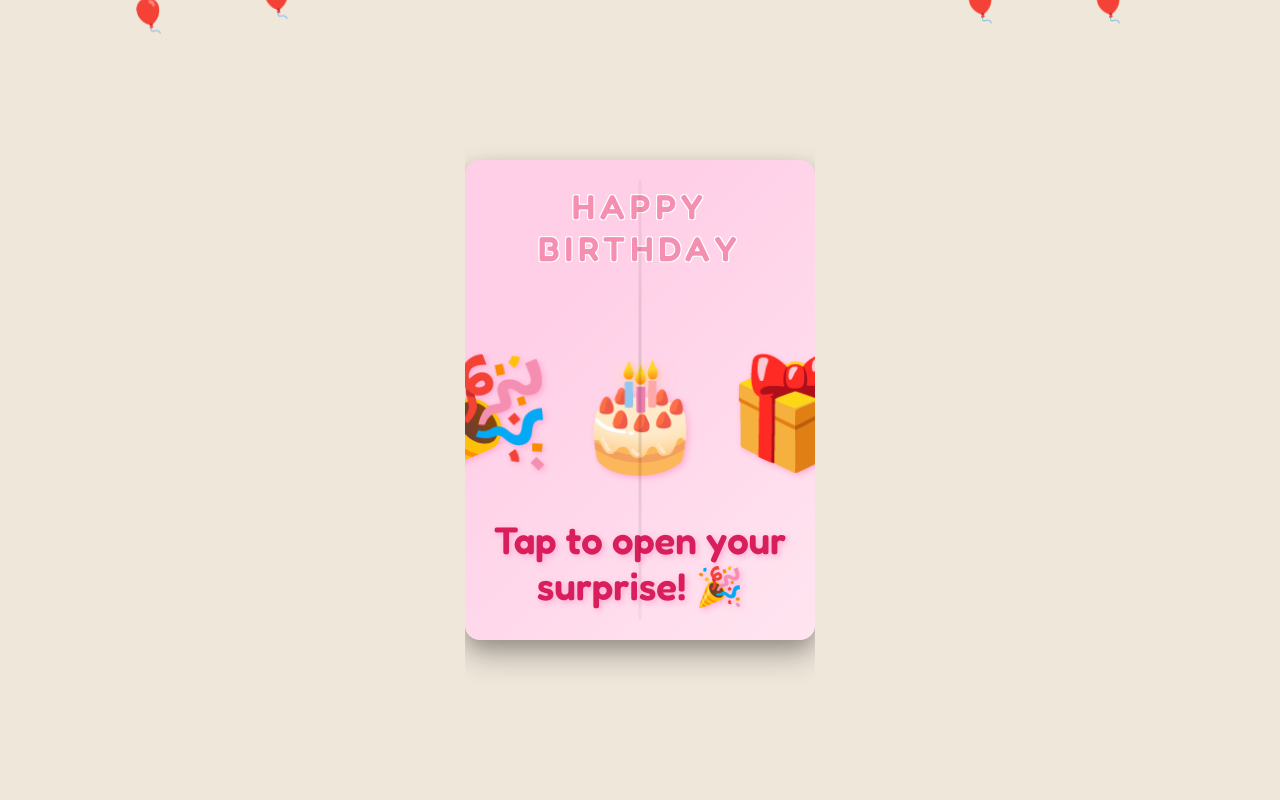
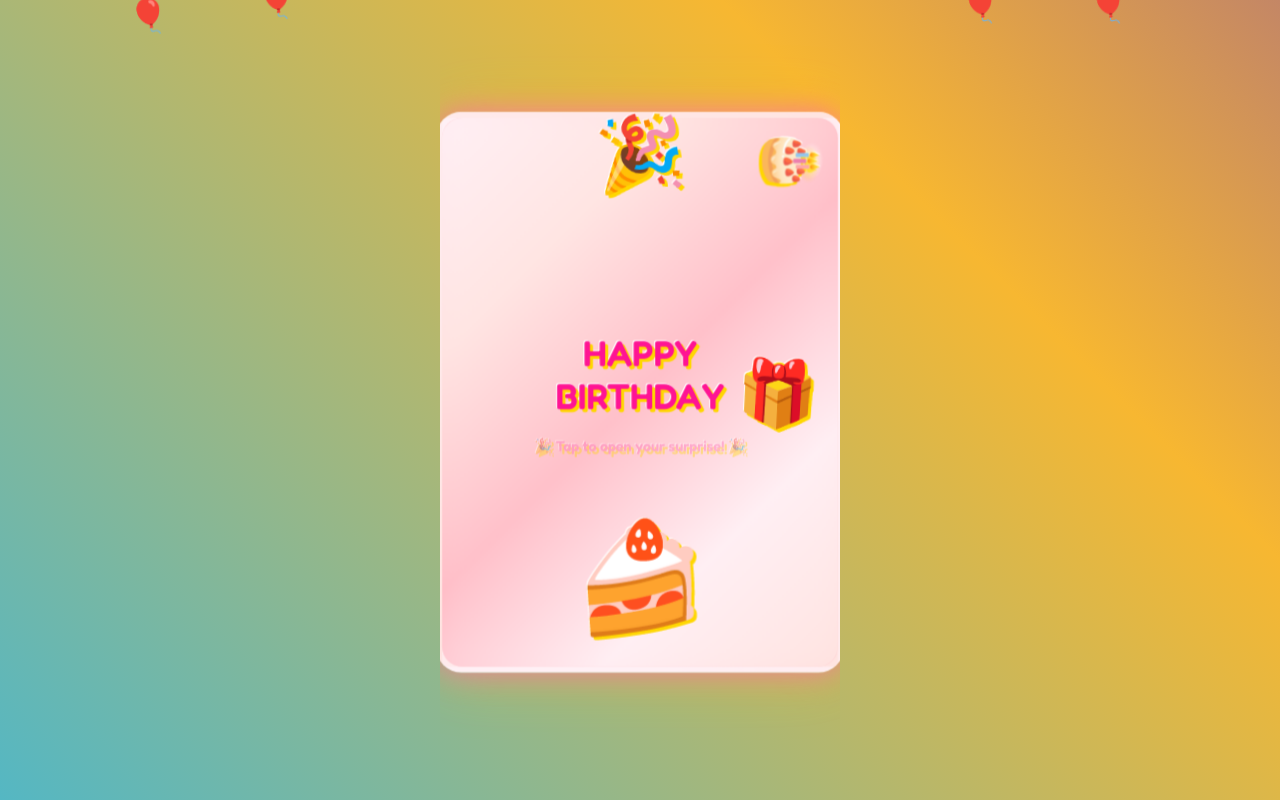
Before and after one commit to t-zr/bdaycard, a plain HTML site: page index.html in a window 1280 px wide. Drawn offline with Linux system fonts and the light colour scheme.

Commit message:
Update index.html

```diff
--- a/index.html
+++ b/index.html
@@ -4,219 +4,224 @@
   <meta charset="UTF-8" />
   <meta name="viewport" content="width=device-width, initial-scale=1, maximum-scale=1, user-scalable=no" />
   <title>🎉 Birthday Card 🎉</title>
-<link href="https://fonts.googleapis.com/css2?family=Fredoka:wght@400;600&family=Great+Vibes&family=Orbitron:wght@700&display=swap" rel="stylesheet" />
+  <link href="https://fonts.googleapis.com/css2?family=Orbitron:wght@700&family=Fredoka:wght@400;600&display=swap" rel="stylesheet">
   <style>
     html, body {
-    margin: 0; padding: 0;
+      margin: 0;
+      padding: 0;
       height: 100vh;
-    background: #f0e7db;
-    display: flex; justify-content: center; align-items: center;
       font-family: 'Fredoka', sans-serif;
-    user-select: none;
+      background: linear-gradient(45deg, #ff6b6b, #4ecdc4, #45b7d1, #f7b731, #5f27cd, #ff6b6b);
+      background-size: 400% 400%;
+      background-attachment: fixed;
+      animation: gradientShift 8s ease infinite;
+      display: flex;
+      justify-content: center;
+      align-items: center;
       overflow: hidden;
+      cursor: pointer;
     }
 
-  #cardContainer {
-    width: 350px;
-    height: 480px;
-    perspective: 2500px;
-    position: relative;
-    cursor: pointer;
-    box-shadow: 0 15px 30px rgba(0,0,0,0.3);
-    border-radius: 15px;
-    background: transparent;
-    transition: box-shadow 0.3s ease;
-    z-index: 10;
-  }
-  #cardContainer:hover {
-    box-shadow: 0 25px 45px rgba(0,0,0,0.45);
+    @keyframes gradientShift {
+      0% { background-position: 0% 50%; }
+      50% { background-position: 100% 50%; }
+      100% { background-position: 0% 50%; }
     }
 
-  #cardContainer::before {
-    content: '';
-    position: absolute;
-    top: 20px; bottom: 20px;
-    left: 50%;
-    width: 3px;
-    background: linear-gradient(180deg, rgba(0,0,0,0.04), rgba(0,0,0,0.12), rgba(0,0,0,0.04));
-    border-radius: 2px;
-    transform: translateX(-50%);
-    z-index: 20;
-    pointer-events: none;
-  }
-
-  .card {
-    width: 100%;
-    height: 100%;
-    position: relative;
-    transform-style: preserve-3d;
-    transition: transform 1.25s cubic-bezier(0.68, -0.55, 0.265, 1.55);
-    border-radius: 15px;
-    box-shadow: inset 0 0 10px rgba(0,0,0,0.1);
-  }
-  .card.open {
-    transform: rotateY(-180deg);
-    cursor: default;
-    box-shadow: none;
-  }
-
-  .card-face {
+    .floating-elements {
       position: absolute;
       width: 100%;
       height: 100%;
-    top: 0; left: 0;
-    border-radius: 15px;
-    background: #fffef9;
-    box-shadow:
-      0 6px 15px rgba(0,0,0,0.12);
-    padding: 30px 25px;
-    box-sizing: border-box;
-    display: flex;
-    flex-direction: column;
-    justify-content: center;
-    align-items: center;
-    backface-visibility: hidden;
-    background-image:
-      radial-gradient(rgba(0,0,0,0.02) 1px, transparent 2px),
-      radial-gradient(rgba(0,0,0,0.015) 1px, transparent 2px);
-    background-position: 0 0, 25px 25px;
-    background-size: 50px 50px;
-    user-select: none;
-  }
-
-  .card-front {
-    background: linear-gradient(135deg, #ffcee7 25%, #ffe5f0 100%);
-    color: #d81e5b;
-    font-size: 2.4em;
-    font-weight: 700;
-    text-align: center;
-    text-shadow: 2px 2px 6px #ffacd4;
-    cursor: pointer;
-    user-select: none;
-    position: relative;
-  }
-  .card-front::before {
-    content: "HAPPY BIRTHDAY";
-    position: absolute;
-    top: 25px;
-    width: 100%;
-    font-size: 0.9em;
-    letter-spacing: 0.15em;
-    color: #f48fb1;
-    text-shadow:
-      1px 1px 0 white,
-      -1px -1px 0 white,
-      1px -1px 0 white,
-      -1px 1px 0 white;
-    user-select: none;
-  }
-  .decorations {
-    margin-top: auto;
-    display: flex;
-    justify-content: center;
-    gap: 20px;
-    font-size: 2.8em;
-    user-select: none;
-  }
-
-  .card-back {
-    transform: rotateY(180deg);
-    font-family: 'Great Vibes', cursive;
-    font-size: 1.7em;
-    color: #444;
-    text-align: center;
-    padding: 60px 40px;
-    line-height: 1.5;
-    user-select: text;
-    position: relative;
-  }
-
-  #ageBadge {
-    position: absolute;
-    top: 15px;
-    right: 15px;
-    background: linear-gradient(45deg, #ffd700, #ff69b4);
-    color: white;
-    padding: 8px 18px;
-    border-radius: 20px;
-    font-weight: 600;
-    font-size: 0.9em;
-    box-shadow: 0 4px 15px rgba(255, 105, 180, 0.5);
-    user-select: none;
-    display: none;
-    z-index: 30;
-  }
-
-  .music-note {
-    position: absolute;
-    color: #ff69b4;
-    font-size: 1.4em;
-    animation: musicFloat 3s ease-in-out infinite;
-    user-select: none;
-  }
-  .music-note:nth-child(1) { top: 20%; left: 15%; }
-  .music-note:nth-child(2) { top: 30%; right: 20%; animation-delay: 0.5s; }
-  .music-note:nth-child(3) { bottom: 25%; left: 20%; animation-delay: 1s; }
-  .music-note:nth-child(4) { bottom: 35%; right: 15%; animation-delay: 1.5s; }
-
-  @keyframes musicFloat {
-    0%, 100% { transform: translateY(0px) rotate(0deg); opacity: 0.7; }
-    50% { transform: translateY(-20px) rotate(10deg); opacity: 1; }
-  }
-
-  /* Balloon floating */
-  .floating-elements {
-    position: fixed;
-    width: 100vw;
-    height: 100vh;
       pointer-events: none;
-    z-index: 5;
-    top: 0;
-    left: 0;
+      z-index: 1;
     }
 
     .balloon {
       position: absolute;
       font-size: 2em;
       animation: float 6s ease-in-out infinite;
-    user-select: none;
     }
+
     .balloon:nth-child(1) { left: 10%; animation-delay: 0s; }
     .balloon:nth-child(2) { left: 85%; animation-delay: 1s; }
     .balloon:nth-child(3) { left: 20%; animation-delay: 2s; }
     .balloon:nth-child(4) { left: 75%; animation-delay: 3s; }
+
     @keyframes float {
       0%, 100% { transform: translateY(0px) rotate(0deg); }
       50% { transform: translateY(-20px) rotate(5deg); }
     }
 
-  /* Sparkle */
     .sparkle {
-    position: fixed;
+      position: absolute;
       color: #ffd700;
       font-size: 1.5em;
       animation: sparkle 3s linear infinite;
-    user-select: none;
-    pointer-events: none;
     }
+
     @keyframes sparkle {
       0% { opacity: 0; transform: scale(0) rotate(0deg); }
       50% { opacity: 1; transform: scale(1) rotate(180deg); }
       100% { opacity: 0; transform: scale(0) rotate(360deg); }
     }
 
-  /* Confetti */
+    #cardContainer {
+      perspective: 2000px;
+      width: 90vw;
+      max-width: 400px;
+      aspect-ratio: 4 / 5.5;
+      position: relative;
+      z-index: 10;
+    }
+
+    .card {
+      width: 100%;
+      height: 100%;
+      transform-style: preserve-3d;
+      transition: transform 1.25s cubic-bezier(0.68, -0.55, 0.265, 1.55);
+      position: relative;
+      animation: cardPulse 2s ease-in-out infinite;
+    }
+
+    @keyframes cardPulse {
+      0%, 100% { transform: scale(1); }
+      50% { transform: scale(1.02); }
+    }
+
+    .card.open {
+      transform: rotateY(180deg);
+      animation: none;
+    }
+
+    .card-face {
+      backface-visibility: hidden;
+      position: absolute;
+      width: 100%;
+      height: 100%;
+      top: 0;
+      left: 0;
+      border-radius: 25px;
+      box-shadow:
+        0 0 30px rgba(255, 105, 180, 0.8),
+        inset 0 0 20px rgba(255, 182, 193, 0.6),
+        0 0 60px rgba(255, 215, 0, 0.4);
+      border: 6px solid transparent;
+      background-image: linear-gradient(135deg, #fff0f5 25%, #ffe4e1 100%);
+      background-size: cover;
+      display: flex;
+      justify-content: center;
+      align-items: center;
+      padding: 25px;
+      box-sizing: border-box;
+      text-align: center;
+      flex-direction: column;
+    }
+
+    .card-face::before {
+      content: '';
+      position: absolute;
+      top: 0;
+      left: 0;
+      right: 0;
+      bottom: 0;
+      background: linear-gradient(135deg,
+        rgba(255, 240, 245, 0.9) 0%,
+        rgba(255, 228, 225, 0.9) 25%,
+        rgba(255, 182, 193, 0.8) 50%,
+        rgba(255, 240, 245, 0.9) 75%,
+        rgba(255, 228, 225, 0.9) 100%);
+      border-radius: 20px;
+      z-index: -1;
+    }
+
+    .card-front {
+      color: #ff1493;
+      font-size: 2.2em;
+      font-weight: 600;
+      text-shadow: 3px 3px 0 #ffd700, -1px -1px 0 #fff;
+      animation: titleBounce 3s ease-in-out infinite;
+      padding: 0 60px;
+    }
+
+    @keyframes titleBounce {
+      0%, 100% { transform: translateY(0px); }
+      50% { transform: translateY(-10px); }
+    }
+
+    .card-front::after {
+      content: '🎉 Tap to open your surprise! 🎉';
+      font-size: 0.4em;
+      color: #ff69b4;
+      opacity: 0.9;
+      display: block;
+      margin-top: 20px;
+      animation: blink 2s ease-in-out infinite;
+    }
+
+    @keyframes blink {
+      0%, 100% { opacity: 0.9; }
+      50% { opacity: 0.4; }
+    }
+
+    .card-back {
+      transform: rotateY(180deg);
+    }
+
+    .card-message {
+      font-size: 1.6em;
+      font-weight: 600;
+      background: linear-gradient(-45deg, #ff69b4, #ff1493, #ffd700, #40e0d0, #9b59b6, #ff69b4);
+      background-size: 600% 600%;
+      -webkit-background-clip: text;
+      -webkit-text-fill-color: transparent;
+      animation: shimmer 8s ease-in-out infinite;
+      text-align: center;
+      margin-bottom: 15px;
+    }
+
+    .card-greeting {
+      font-size: 1.1em;
+      color: #444;
+      max-width: 90%;
+      line-height: 1.5em;
+      text-shadow: 0 0 10px rgba(255, 105, 180, 0.3);
+      animation: fadeInUp 2s ease-out;
+    }
+
+    @keyframes fadeInUp {
+      0% { opacity: 0; transform: translateY(20px); }
+      100% { opacity: 1; transform: translateY(0); }
+    }
+
+    .birthday-icons {
+      position: absolute;
+      top: 10px;
+      right: 10px;
+      font-size: 1.5em;
+      animation: iconSpin 4s linear infinite;
+    }
+
+    @keyframes iconSpin {
+      0% { transform: rotate(0deg); }
+      100% { transform: rotate(360deg); }
+    }
+
+    @keyframes shimmer {
+      0% { background-position: 0% 50%; }
+      50% { background-position: 100% 50%; }
+      100% { background-position: 0% 50%; }
+    }
+
     .confetti {
-    position: fixed;
+      position: absolute;
       width: 12px;
       height: 12px;
       border-radius: 50%;
       background-color: pink;
       animation: fall linear infinite;
-    z-index: 15;
-    user-select: none;
-    pointer-events: none;
+      z-index: 5;
     }
+
     @keyframes fall {
       0% {
         transform: translateY(-10px) rotate(0deg);
@@ -228,17 +233,15 @@
       }
     }
 
-  /* Firework */
     .firework {
-    position: fixed;
+      position: absolute;
       width: 4px;
       height: 4px;
       border-radius: 50%;
       animation: firework 2s ease-out infinite;
-    z-index: 15;
-    user-select: none;
-    pointer-events: none;
+      z-index: 5;
     }
+
     @keyframes firework {
       0% {
         transform: scale(0);
@@ -254,56 +257,143 @@
       }
     }
 
-  @media (max-width: 400px) {
+    .cake-animation {
+      position: absolute;
+      bottom: 10px;
+      left: 50%;
+      transform: translateX(-50%);
+      font-size: 3em;
+      animation: cakeBounce 2s ease-in-out infinite;
+    }
+
+    @keyframes cakeBounce {
+      0%, 100% { transform: translateX(-50%) translateY(0px); }
+      50% { transform: translateX(-50%) translateY(-15px); }
+    }
+
+    .party-hat {
+      position: absolute;
+      top: -10px;
+      left: 50%;
+      transform: translateX(-50%);
+      font-size: 2em;
+      animation: hatWiggle 3s ease-in-out infinite;
+    }
+
+    @keyframes hatWiggle {
+      0%, 100% { transform: translateX(-50%) rotate(0deg); }
+      25% { transform: translateX(-50%) rotate(5deg); }
+      75% { transform: translateX(-50%) rotate(-5deg); }
+    }
+
+    .gift-box {
+      position: absolute;
+      top: 50%;
+      right: 20px;
+      transform: translateY(-50%);
+      font-size: 1.8em;
+      animation: giftShake 4s ease-in-out infinite;
+    }
+
+    @keyframes giftShake {
+      0%, 100% { transform: translateY(-50%) rotate(0deg); }
+      25% { transform: translateY(-50%) rotate(3deg); }
+      75% { transform: translateY(-50%) rotate(-3deg); }
+    }
+
+    .music-note {
+      position: absolute;
+      color: #ff69b4;
+      font-size: 1.2em;
+      animation: musicFloat 3s ease-in-out infinite;
+    }
+
+    @keyframes musicFloat {
+      0%, 100% { transform: translateY(0px) rotate(0deg); opacity: 0.7; }
+      50% { transform: translateY(-30px) rotate(10deg); opacity: 1; }
+    }
+
+    .age-badge {
+      position: absolute;
+      top: 15px;
+      right: 15px;
+      background: linear-gradient(45deg, #ffd700, #ff69b4);
+      color: white;
+      padding: 8px 15px;
+      border-radius: 20px;
+      font-weight: 600;
+      font-size: 0.9em;
+      box-shadow: 0 4px 15px rgba(255, 105, 180, 0.4);
+      animation: badgePulse 2s ease-in-out infinite;
+    }
+
+    @keyframes badgePulse {
+      0%, 100% { transform: scale(1); }
+      50% { transform: scale(1.1); }
+    }
+
+    @media (max-width: 500px) {
       #cardContainer {
-      width: 90vw;
+        width: 95vw;
         height: auto;
       }
+
       .card-front {
         font-size: 1.8em;
       }
-    .card-back {
+
+      .card-message {
         font-size: 1.3em;
-      padding: 40px 25px;
       }
-    .decorations {
-      font-size: 2.2em;
-      gap: 15px;
     }
-    #ageBadge {
-      font-size: 0.75em;
-      padding: 6px 12px;
+
+    .celebration-message {
+      position: absolute;
+      top: 50%;
+      left: 50%;
+      transform: translate(-50%, -50%);
+      font-size: 2.5em;
+      color: #ffd700;
+      text-shadow: 2px 2px 0 #ff69b4;
+      animation: celebrationPop 3s ease-out infinite;
+      z-index: 20;
+      pointer-events: none;
+      opacity: 0;
     }
+
+    @keyframes celebrationPop {
+      0% { opacity: 0; transform: translate(-50%, -50%) scale(0); }
+      10% { opacity: 1; transform: translate(-50%, -50%) scale(1.2); }
+      20% { transform: translate(-50%, -50%) scale(1); }
+      90% { opacity: 1; }
+      100% { opacity: 0; transform: translate(-50%, -50%) scale(0.8); }
     }
   </style>
 </head>
 <body>
-  <div class="floating-elements" aria-hidden="true">
+  <div class="floating-elements">
     <div class="balloon">🎈</div>
     <div class="balloon">🎈</div>
     <div class="balloon">🎈</div>
     <div class="balloon">🎈</div>
   </div>
 
-  <div id="cardContainer" aria-label="Birthday Card" role="button" tabindex="0">
+  <div id="cardContainer">
     <div class="card" id="card">
-      <div class="card-face card-front" aria-hidden="false" id="cardFront">
-        <div class="decorations" aria-hidden="true">
-          <span>🎉</span>
-          <span>🎂</span>
-          <span>🎁</span>
+      <div class="card-face card-front">
+        <div class="party-hat">🎉</div>
+        <div class="birthday-icons">🎂</div>
+        <div class="gift-box">🎁</div>
+        HAPPY BIRTHDAY
+        <div class="cake-animation">🍰</div>
       </div>
-        <span style="margin-top: 40px;">Tap to open your surprise! 🎉</span>
-      </div>
-
-      <div class="card-face card-back" aria-hidden="true" id="cardBack" tabindex="-1">
-        <div id="msgLine1"></div>
-        <div id="msgLine2" style="margin-top: 15px;"></div>
-        <div class="music-note" aria-hidden="true">🎵</div>
-        <div class="music-note" aria-hidden="true">🎶</div>
-        <div class="music-note" aria-hidden="true">🎵</div>
-        <div class="music-note" aria-hidden="true">🎶</div>
-        <div id="ageBadge" aria-label="Age Badge"></div>
+      <div class="card-face card-back">
+        <div class="card-message" id="msgLine1"></div>
+        <div class="card-greeting" id="msgLine2"></div>
+        <div class="music-note" style="top: 20%; left: 15%;">🎵</div>
+        <div class="music-note" style="top: 30%; right: 20%; animation-delay: 0.5s;">🎶</div>
+        <div class="music-note" style="bottom: 25%; left: 20%; animation-delay: 1s;">🎵</div>
+        <div class="music-note" style="bottom: 35%; right: 15%; animation-delay: 1.5s;">🎶</div>
       </div>
     </div>
   </div>
@@ -360,7 +450,7 @@
 
     function launchConfetti() {
       const confettiColors = ['#ff69b4', '#ffd700', '#40e0d0', '#ff6b6b', '#9b59b6', '#2ecc71', '#e74c3c', '#f39c12'];
-    const confettiShapes = ['●', '★', '♦', '♠', '♥', '♣', '▲', '■'];
+      const confettiShapes = ['🎉', '🎊', '✨', '⭐', '💫', '🎈', '🍬', '🪅'];
 
       for (let i = 0; i < 100; i++) {
         setTimeout(() => {
@@ -379,15 +469,20 @@
       }
     }
 
+    function showCelebrationMessage() {
+      // Removed - no longer showing the surprise message
+    }
+
     function playBirthdayTune() {
       try {
         audioContext = new (window.AudioContext || window.webkitAudioContext)();
 
+        // Happy Birthday melody
         const notes = [
-        261.63, 261.63, 293.66, 261.63, 349.23, 329.63,
-        261.63, 261.63, 293.66, 261.63, 392.00, 349.23,
-        261.63, 261.63, 523.25, 440.00, 349.23, 329.63, 293.66,
-        466.16, 466.16, 440.00, 349.23, 392.00, 349.23
+          261.63, 261.63, 293.66, 261.63, 349.23, 329.63, // Happy Birthday to you
+          261.63, 261.63, 293.66, 261.63, 392.00, 349.23, // Happy Birthday to you
+          261.63, 261.63, 523.25, 440.00, 349.23, 329.63, 293.66, // Happy Birthday dear [name]
+          466.16, 466.16, 440.00, 349.23, 392.00, 349.23  // Happy Birthday to you
         ];
 
         const durations = [
@@ -418,7 +513,10 @@
           currentTime += durations[index];
         });
 
-      setTimeout(() => playCheerSound(), 2000);
+        // Add some celebration sound effects
+        setTimeout(() => {
+          playCheerSound();
+        }, 2000);
 
       } catch (error) {
         console.warn('Audio playback failed:', error);
@@ -428,6 +526,7 @@
     function playCheerSound() {
       if (!audioContext) return;
 
+      // Create a cheer-like sound effect
       const frequencies = [440, 554, 659, 880];
       let time = audioContext.currentTime;
 
@@ -455,40 +554,34 @@
       if (cardOpened) return;
       cardOpened = true;
 
-    const card = document.getElementById('card');
-    card.classList.add('open');
+      document.getElementById('card').classList.add('open');
 
-    // Accessibility: update aria-hidden
-    document.getElementById('cardFront').setAttribute('aria-hidden', 'true');
-    document.getElementById('cardBack').setAttribute('aria-hidden', 'false');
-    document.getElementById('cardBack').focus();
-
+      // Start all the party effects
       launchConfetti();
       createSparkles();
       createFireworks();
       playBirthdayTune();
 
+      // Continue sparkles and fireworks for a while
       sparkleInterval = setInterval(createSparkles, 3000);
       fireworkInterval = setInterval(createFireworks, 4000);
 
+      // Stop continuous effects after 20 seconds
       setTimeout(() => {
         clearInterval(sparkleInterval);
         clearInterval(fireworkInterval);
       }, 20000);
     }
 
-  // Keyboard accessibility (Enter or Space triggers flip)
-  document.getElementById('cardContainer').addEventListener('keydown', e => {
-    if ((e.key === 'Enter' || e.key === ' ') && !cardOpened) {
-      e.preventDefault();
+    // Event listeners
+    document.getElementById('card').addEventListener('click', startCelebration);
+    document.body.addEventListener('click', (e) => {
+      if (e.target === document.body && !cardOpened) {
         startCelebration();
       }
     });
 
-  // Click to open card
-  document.getElementById('cardContainer').addEventListener('click', startCelebration);
-
-  // Initialize message and age badge on load
+    // Initialize the card
     window.onload = () => {
       const name = getNameFromURL();
       const age = getAgeFromURL();
@@ -496,14 +589,11 @@
       document.getElementById('msgLine1').textContent = `🎈 HAPPY BIRTHDAY, ${name.toUpperCase()}! 🎈`;
       document.getElementById('msgLine2').textContent = `Wishing you a happy birthday and a wonderful year! 🎂✨🎉`;
 
-    const badge = document.getElementById('ageBadge');
       if (age) {
-      badge.textContent = `🎈 ${age} Years Amazing! 🎈`;
-      badge.style.display = 'block';
-    } else {
-      badge.style.display = 'none';
+        document.getElementById('ageBadge').textContent = `🎈 ${age} Years Amazing! 🎈`;
       }
 
+      // Start ambient sparkles immediately
       createSparkles();
       setInterval(createSparkles, 8000);
     };
```
Lines whose indentation alone changed are shown as unchanged.
